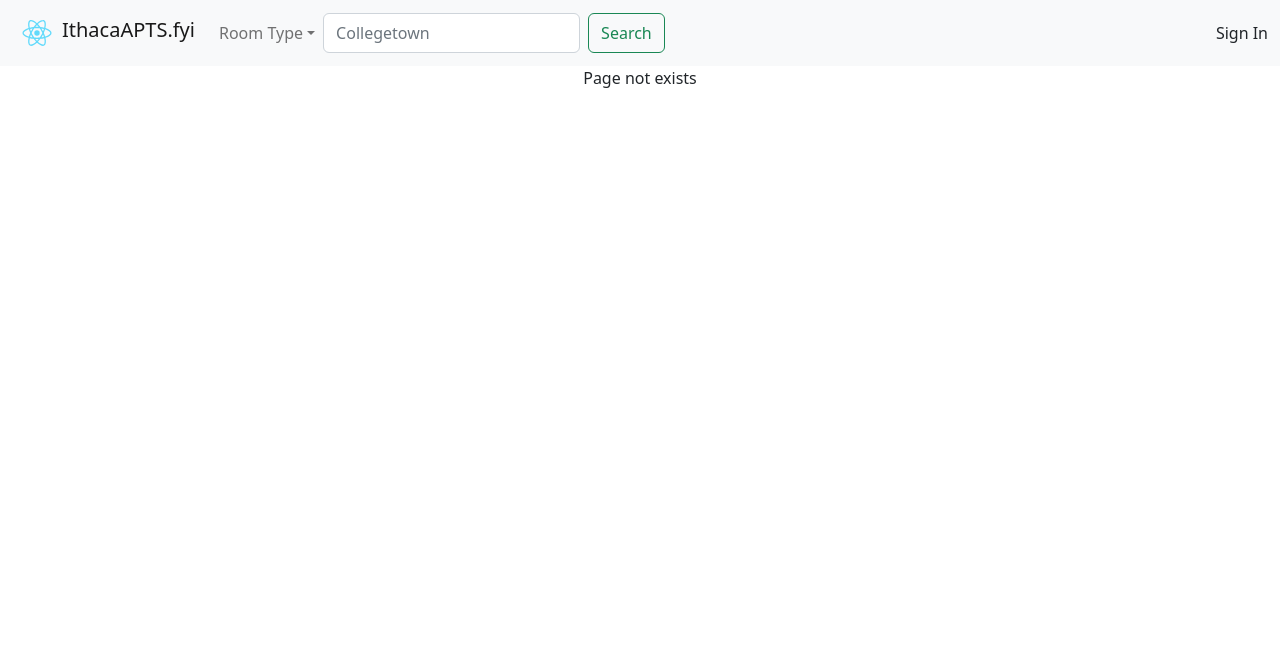
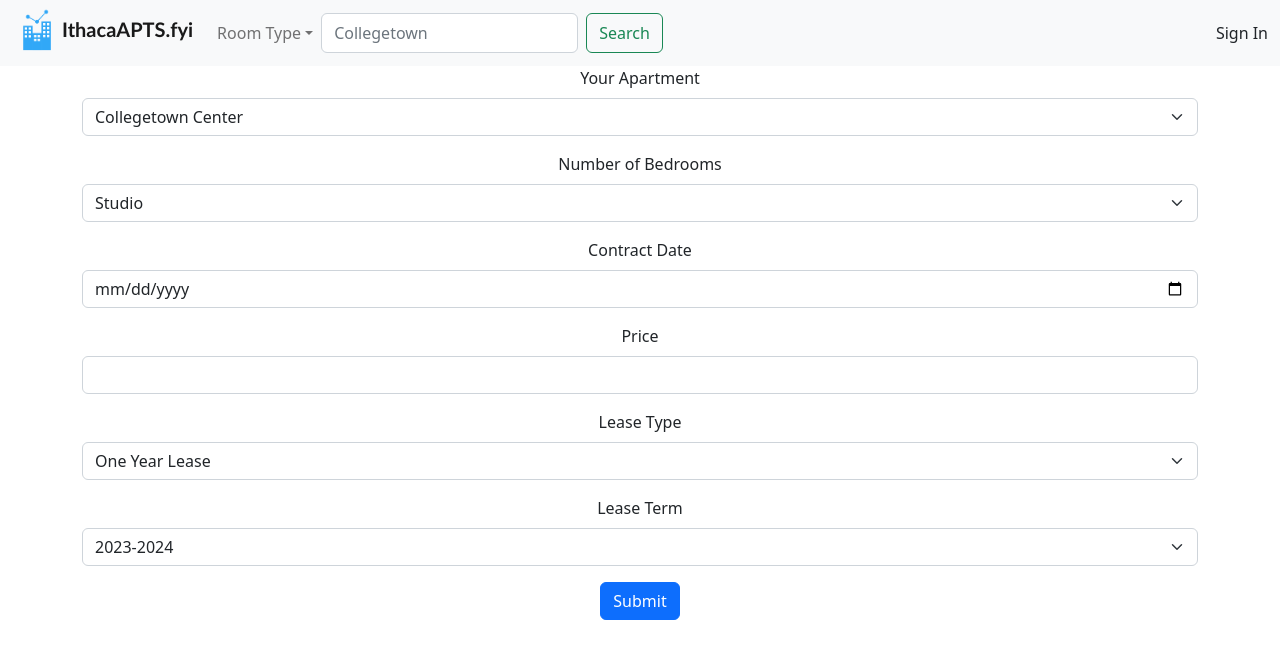
Before and after one commit to choikh0423/bigredhacks2022, a React (Create React App) app in the folder frontend/: page /add in a window 1280 px wide. Shown: the top 658 px of the page. Built offline with nearby package versions, Linux system fonts and the light colour scheme.

Commit message:
Added a page for adding new lease info. Also added a logo for the website.

```diff
--- a/frontend/src/App.js
+++ b/frontend/src/App.js
@@ -1,6 +1,5 @@
-import logo from './logo.svg';
-import './App.css';
-import 'bootstrap/dist/css/bootstrap.min.css';
+import "./App.css";
+import "bootstrap/dist/css/bootstrap.min.css";
 import {
   Navbar,
   Nav,
@@ -11,18 +10,20 @@ import {
   Container,
 } from "react-bootstrap";
 import React, { useState, useEffect } from "react";
-import { Routes, Route, useNavigate, Outlet} from "react-router-dom";
-import Detail from './pages/Detail.js'
+import { Routes, Route, useNavigate, Outlet } from "react-router-dom";
+import Detail from "./pages/Detail.js";
 import Navigation from "./components/Navbar.js";
 import Main from "./Main.js";
+import AddNew from "./pages/AddNew";
 
 function App() {
   return (
     <div className="App">
       <Navigation></Navigation>
       <Routes>
-            <Route path="/" element={<Main/>} />
-            <Route path="/detail/:apt/:type" element={<Detail/>} />
+        <Route path="/" element={<Main />} />
+        <Route path="/detail/:apt/:type" element={<Detail />} />
+        <Route path="/add" element={<AddNew />} />
         <Route path="*" element={<div>Page not exists</div>} />
       </Routes>
     </div>
--- a/frontend/src/components/Aptcard.js
+++ b/frontend/src/components/Aptcard.js
@@ -5,8 +5,6 @@ import { Routes, Link, Route, useNavigate } from "react-router-dom";
 
 function AptCard(props) {
   let navigate = useNavigate();
-
-  console.log(props);
   const aptName = props.apt.apt.aptName;
   const address = props.apt.apt.address;
   const price = props.apt.apt.price;
--- a/frontend/src/components/Maintabs.js
+++ b/frontend/src/components/Maintabs.js
@@ -12,6 +12,7 @@ function MainTabs() {
 
   return (
     <div style={{ display: "block", padding: 10 }}>
+      <h3>2023-2024 Leases</h3>
       <Tabs
         id="controlled-tab-example"
         activeKey={key}
--- a/frontend/src/components/Navbar.js
+++ b/frontend/src/components/Navbar.js
@@ -4,11 +4,9 @@ import Form from "react-bootstrap/Form";
 import Nav from "react-bootstrap/Nav";
 import Navbar from "react-bootstrap/Navbar";
 import NavDropdown from "react-bootstrap/NavDropdown";
-import logo from "../logo.svg";
+import logo from "../IAlogo.png";
 import styled from "styled-components";
-import {useNavigate} from "react-router-dom";
-
-
+import { useNavigate } from "react-router-dom";
 
 function Navigation() {
   let navigate = useNavigate();
@@ -20,9 +18,16 @@ function Navigation() {
   return (
     <Navbar bg="light" expand="lg">
       <Container fluid>
-        <logoContainer onClick={()=>{navigate('/')}} style={{cursor: "pointer"}}>
+        <logoContainer
+          onClick={() => {
+            navigate("/");
+          }}
+          style={{ cursor: "pointer" }}
+        >
           <img src={logo} width="50" height="50" alt="logo" />
-          <Navbar.Brand>IthacaAPTS.fyi</Navbar.Brand>
+          <Navbar.Brand style={{ fontWeight: "bold", fontFamily: "Calibri" }}>
+            IthacaAPTS.fyi
+          </Navbar.Brand>
         </logoContainer>
         <Navbar.Toggle aria-controls="navbarScroll" />
         <Navbar.Collapse id="navbarScroll">
--- /dev/null
+++ b/frontend/src/pages/AddNew.js
@@ -0,0 +1,68 @@
+import Button from "react-bootstrap/Button";
+import Form from "react-bootstrap/Form";
+import { Col, Container } from "react-bootstrap";
+
+function AddNew() {
+  return (
+    <Container>
+      <Col>
+        <Form>
+          <Form.Group className="mb-3" controlId="apartment">
+            <Form.Label>Your Apartment</Form.Label>
+            <br></br>
+            <Form.Select>
+              <option value="center">Collegetown Center</option>
+              <option value="plaza">Collegetown Plaza</option>
+              <option value="terrace">Collegetown Terrace</option>
+              <option value="lux">The Lux Apartments</option>
+              <option value="crossing">Collegetown Crossing</option>
+              <option value="na">Doesn't see your apartment?</option>
+            </Form.Select>
+          </Form.Group>
+          <Form.Group className="mb-3" controlId="bedrooms">
+            <Form.Label>Number of Bedrooms</Form.Label>
+            <br></br>
+            <Form.Select>
+              <option value="studio">Studio</option>
+              <option value="one">1 Bedroom</option>
+              <option value="two">2 Bedrooms</option>
+              <option value="three">3 Bedrooms</option>
+              <option value="four">4 Bedrooms</option>
+              <option value="five">Input manually</option>
+            </Form.Select>
+          </Form.Group>
+
+          <Form.Group className="mb-3" controlId="contract date">
+            <Form.Label>Contract Date</Form.Label>
+            <Form.Control type="date" />
+          </Form.Group>
+          <Form.Group className="mb-3" controlId="price">
+            <Form.Label>Price</Form.Label>
+            <Form.Control type="number" />
+          </Form.Group>
+          <Form.Group className="mb-3" controlId="lease type">
+            <Form.Label>Lease Type</Form.Label>
+            <br></br>
+            <Form.Select>
+              <option value="one-year">One Year Lease</option>
+              <option value="sublet">Sublet</option>
+            </Form.Select>
+          </Form.Group>
+          <Form.Group className="mb-3" controlId="lease term">
+            <Form.Label>Lease Term</Form.Label>
+            <br></br>
+            <Form.Select>
+              <option value="2023-24">2023-2024</option>
+              <option value="2022-23">2022-2023</option>
+            </Form.Select>
+          </Form.Group>
+          <Button variant="primary" type="submit">
+            Submit
+          </Button>
+        </Form>
+      </Col>
+    </Container>
+  );
+}
+
+export default AddNew;
```
Also changed, not shown: frontend/src/IAlogo.png (added). Lines whose indentation alone changed are shown as unchanged.
